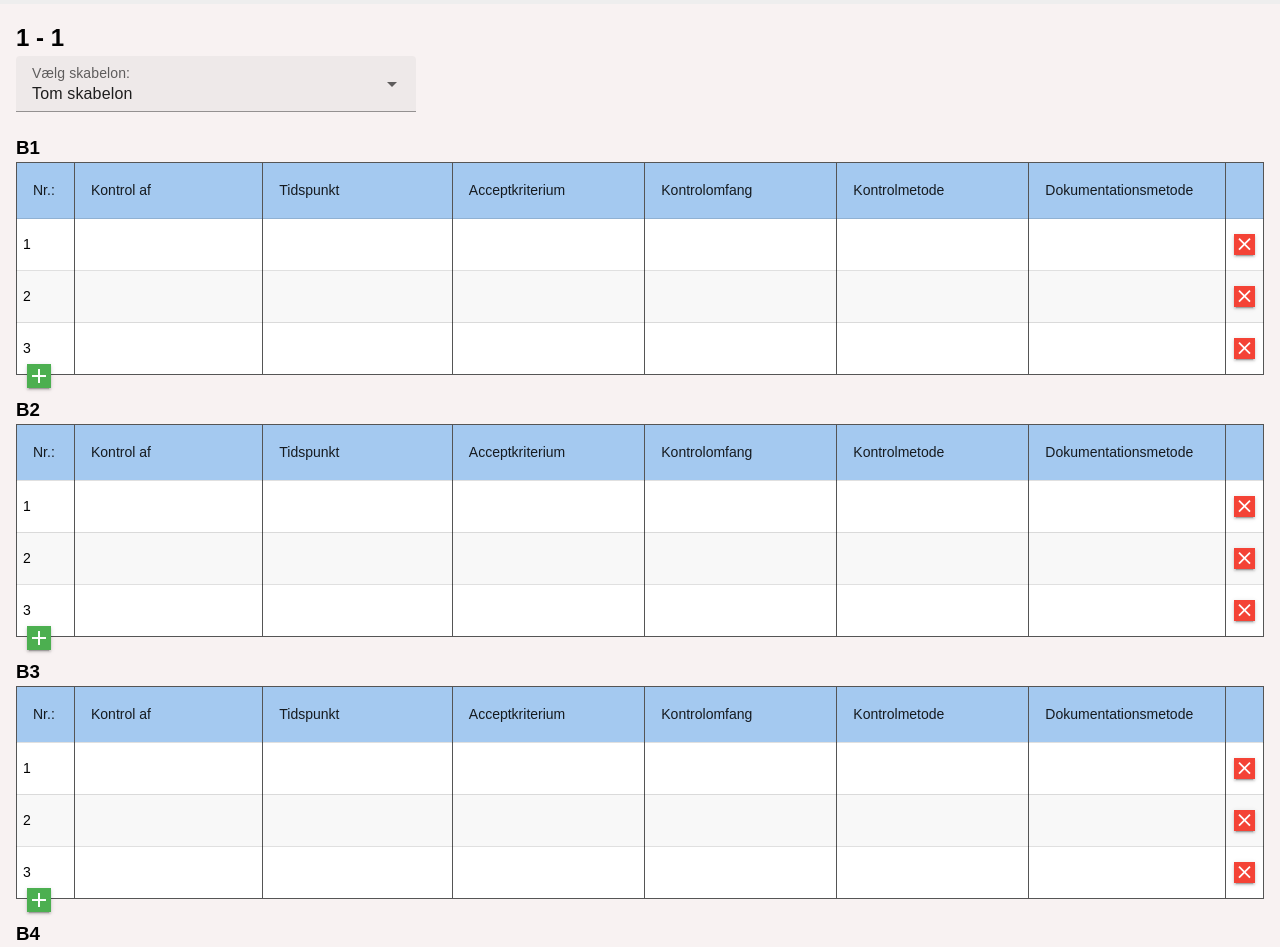
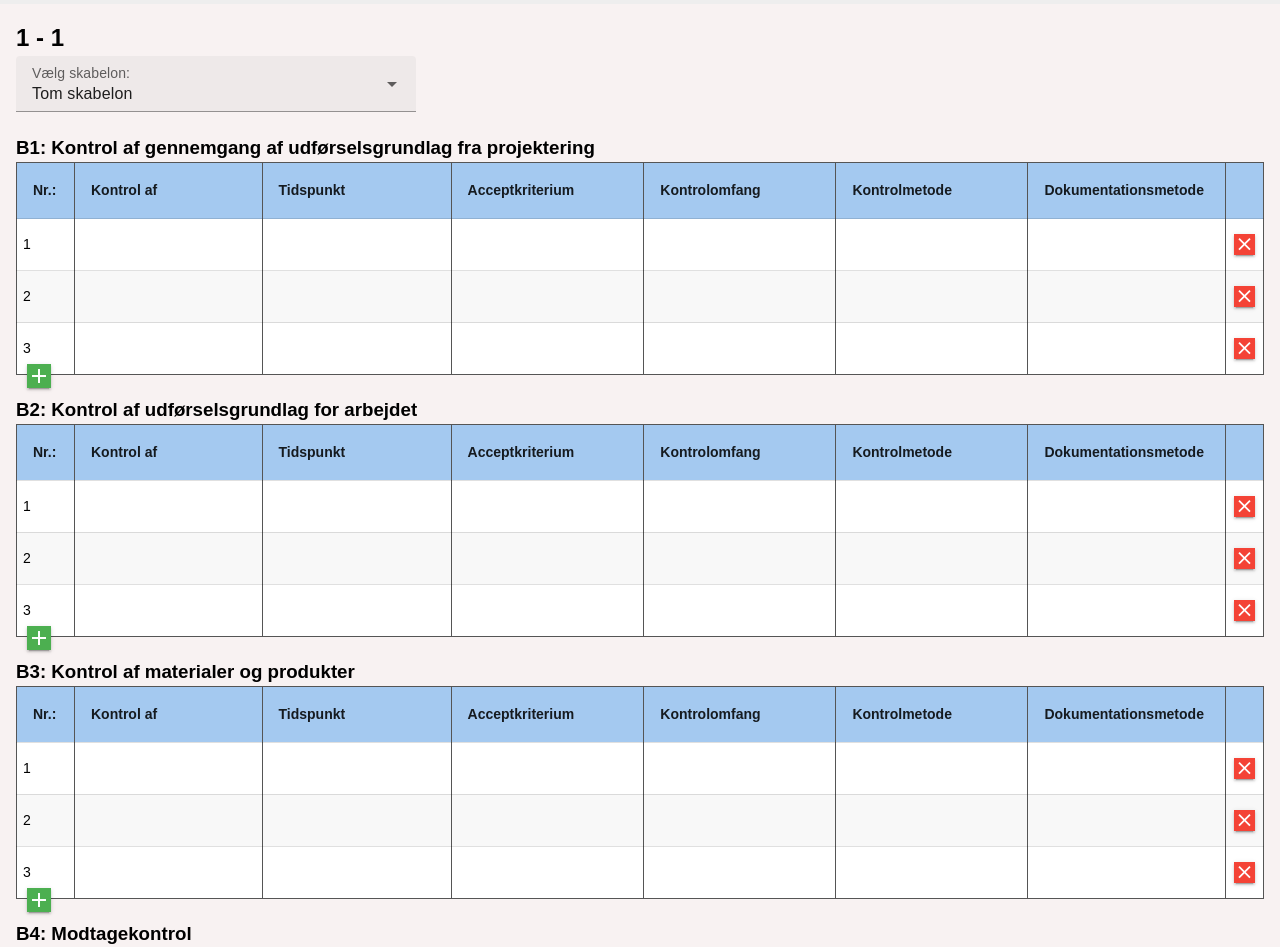
Before and after one commit to RasmusKvejborg/Statiker, a Vue app: page /project/1/1/1 in a window 1280 px wide. Shown: the part 60-1007 px from the top of the page. Built offline with nearby package versions, Linux system fonts and the light colour scheme; no server answers; the database is empty; sample sign-in values are in the browser's storage.

Commit message:
ændret ting fra feedback. mangler pdf logo

```diff
--- a/src/router/index.js
+++ b/src/router/index.js
@@ -23,6 +23,9 @@ const routes = [
     name: "project",
     component: Project,
     props: true,
+    meta: {
+      requiresAuth: true,
+    },
   },
   {
     path: "/projectOverview/:parameter/:projectNumber/:projectName",
--- a/src/views/Form.vue
+++ b/src/views/Form.vue
@@ -8,7 +8,7 @@
     <div v-else>
       <div id="resultPrinted">
         <div v-for="index in 6" :key="index" class="controlschemes">
-          <h3>B{{ index }}</h3>
+          <h3>B{{ index }}: {{ headerTexts["B" + index] }}</h3>
 
           <div class="container">
             <table>
@@ -176,6 +176,14 @@ export default {
 
   data() {
     return {
+      headerTexts: {
+        B1: "Kontrol af gennemgang af udførselsgrundlag fra projektering",
+        B2: "Kontrol af udførselsgrundlag for arbejdet",
+        B3: "Kontrol af materialer og produkter",
+        B4: "Modtagekontrol",
+        B5: "Kontrol af udførelse",
+        B6: "Slutkontrol",
+      },
       leftFormData: null,
       rightFormData: {
         //           v-model="rightFormData['B' + index]['kontrolRes'][key]"
--- a/src/views/Project.vue
+++ b/src/views/Project.vue
@@ -35,17 +35,17 @@
       </v-select>
 
       <div v-for="index in 6" :key="index" class="controlschemes">
-        <h3>B{{ index }}</h3>
+        <h3>B{{ index }}: {{ headerTexts["B" + index] }}</h3>
         <v-table>
           <thead>
             <tr class="blue-header">
-              <th>Nr.:</th>
-              <th>Kontrol af</th>
-              <th>Tidspunkt</th>
-              <th>Acceptkriterium</th>
-              <th>Kontrolomfang</th>
-              <th>Kontrolmetode</th>
-              <th>Dokumentationsmetode</th>
+              <th><strong>Nr.:</strong></th>
+              <th><strong>Kontrol af</strong></th>
+              <th><strong>Tidspunkt</strong></th>
+              <th><strong>Acceptkriterium</strong></th>
+              <th><strong>Kontrolomfang</strong></th>
+              <th><strong>Kontrolmetode</strong></th>
+              <th><strong>Dokumentationsmetode</strong></th>
               <th></th>
             </tr>
           </thead>
@@ -241,6 +241,14 @@ export default {
       newTemplateName: null,
       modalLink: "",
       hiddenMessage: "",
+      headerTexts: {
+        B1: "Kontrol af gennemgang af udførselsgrundlag fra projektering",
+        B2: "Kontrol af udførselsgrundlag for arbejdet",
+        B3: "Kontrol af materialer og produkter",
+        B4: "Modtagekontrol",
+        B5: "Kontrol af udførelse",
+        B6: "Slutkontrol",
+      },
     };
   },
 
```
